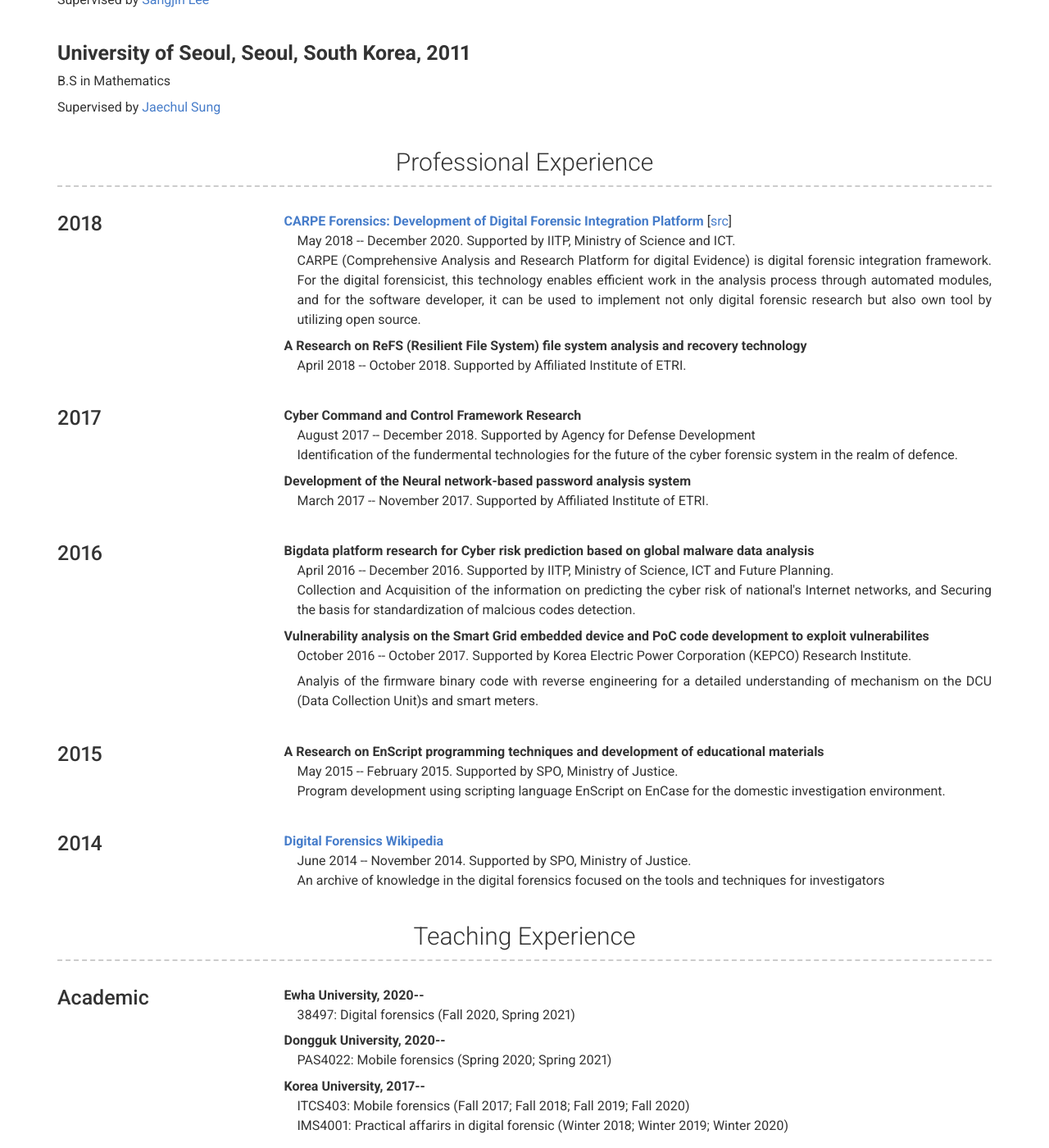
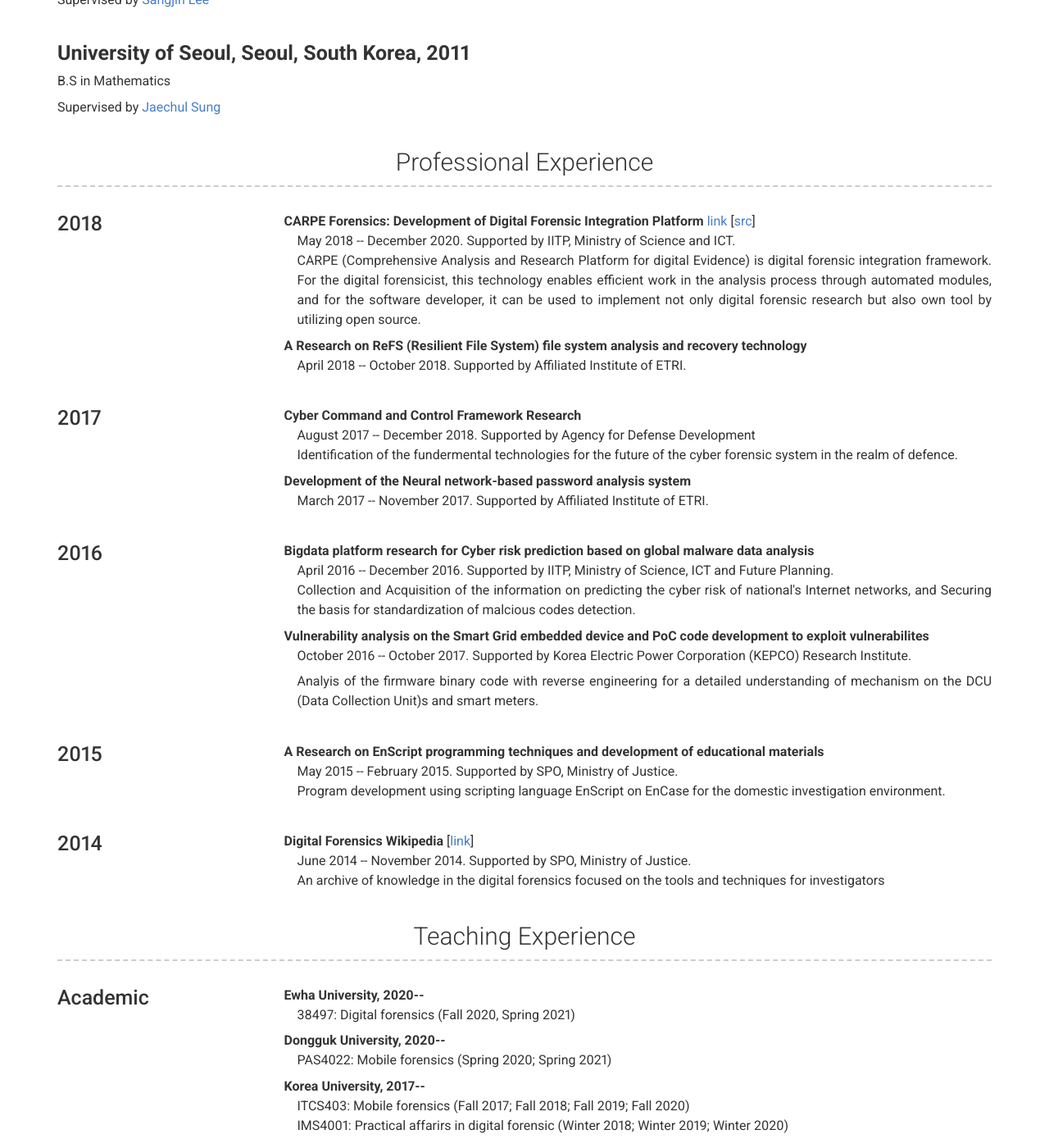
Before and after one commit to JaehyeokHan/jaehyeokhan.github.io, a Jekyll site: the page built from index.md, in a window 1280 px wide and 1400 px high, scrolled down 828 px. Shown: the whole window at 82% size. Built offline with Jekyll 4.4.1, drawn with Linux system fonts in a browser that asks for light colours; nearby versions of some CDN libraries.

Commit message:
Update _config.yml

```diff
--- a/_config.yml
+++ b/_config.yml
@@ -100,7 +100,7 @@ content:
         #    url: https://github.com/dfrc-korea/carpe
         #quote: >
         description: | # this will include new lines to allow paragraphs
-          <p style="text-indent: -1em;"><b><A href = "http://carpeforensics.org/" target = "top">CARPE Forensics: Development of Digital Forensic Integration Platform</A></b> [<A href = "http://carpeforensics.org/" target = "top">src</A>]
+          <p style="text-indent: -1em;"><b>CARPE Forensics: Development of Digital Forensic Integration Platform</b> <A href = "http://carpeforensics.org/" target = "top">link</A> [<A href = "http://carpeforensics.org/" target = "top">src</A>]
           <br>May 2018 -- December 2020. Supported by IITP, Ministry of Science and ICT.
           <br>CARPE (Comprehensive Analysis and Research Platform for digital Evidence) is digital forensic integration framework. For the digital forensicist, this technology enables efficient work in the analysis process through automated modules, and for the software developer, it can be used to implement not only digital forensic research but also own tool by utilizing open source.</p>
           <p style="text-indent: -1em;"><b>A Research on ReFS (Resilient File System) file system analysis and recovery technology</b>
@@ -136,7 +136,7 @@ content:
       - layout: left
         title: 2014
         description: | # this will include new lines to allow paragraphs
-          <p style="text-indent: -1em;"><b><A href = "http://forensic.korea.ac.kr/DFWIKI/index.php/%EB%8C%80%EB%AC%B8" target = "top">Digital Forensics Wikipedia</A></b>
+          <p style="text-indent: -1em;"><b>Digital Forensics Wikipedia</b> [<A href = "http://forensic.korea.ac.kr/DFWIKI/index.php/%EB%8C%80%EB%AC%B8" target = "top">link</A>]
           <br>June 2014 -- November 2014. Supported by SPO, Ministry of Justice.
           <br>An archive of knowledge in the digital forensics focused on the tools and techniques for investigators</p>
 #         Supreme Prosecutors' Office (SPO) Ref. https://forensicswiki.xyz/
@@ -200,7 +200,7 @@ content:
         title: Book
         description: | # this will include new lines to allow paragraphs
           <p><b>EnScript Programming for Digital Forensic Analysis: Learn Basics and Useages with 8 Hands-On Examples</b>
-          <br>Original title: 디지털 포렌식 분석을 위한 EnScript 프로그래밍: 8가지 실전 예제로 배우는 EnScript 기초 및 활용 [<A href = "http://www.kyobobook.co.kr/product/detailViewKor.laf?mallGb=KOR&ejkGb=KOR&barcode=9791186697382" target = "top">shop</A>] [<A href = "https://github.com/bjpublic/enscript" target = "top">src</A>]
+          <br>Original title: 디지털 포렌식 분석을 위한 EnScript 프로그래밍: 8가지 실전 예제로 배우는 EnScript 기초 및 활용 [<A href = "http://www.kyobobook.co.kr/product/detailViewKor.laf?mallGb=KOR&ejkGb=KOR&barcode=9791186697382" target = "top">shop</A>][<A href = "https://github.com/bjpublic/enscript" target = "top">src</A>]
           <br>Author: Minsik Kim, Sangjin Lee, & Jaehyeok Han
           <br>Published by BJ Republic on 20 July 2017 (ISBN: 9791186697382; 1186697385)
           <br>Review: TBC
```
